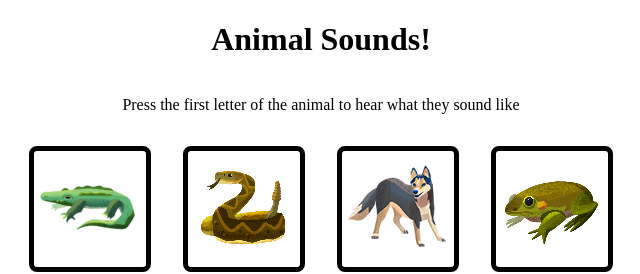
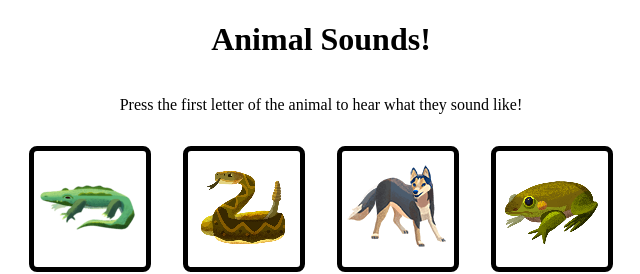
Before and after one commit to cvdsoto/JavaScript30, a plain HTML site: page Day01/index.html in a window 1280 px wide. Shown: the top 274 px of the page, 319-959 px from the left. Drawn offline with Linux system fonts and the light colour scheme.

Commit message:
updated README

```diff
--- a/Day01/index.html
+++ b/Day01/index.html
@@ -12,7 +12,7 @@
     <h1>Animal Sounds!</h1>
   </header>
   <main>
-    <p>Press the first letter of the animal to hear what they sound like</p>
+    <p>Press the first letter of the animal to hear what they sound like!</p>
     <div data-key="65" class="cards">
       <img src="img/alligator.png" alt="alligator" />
     </div>
```
Also changed, not shown: 1 other file.
